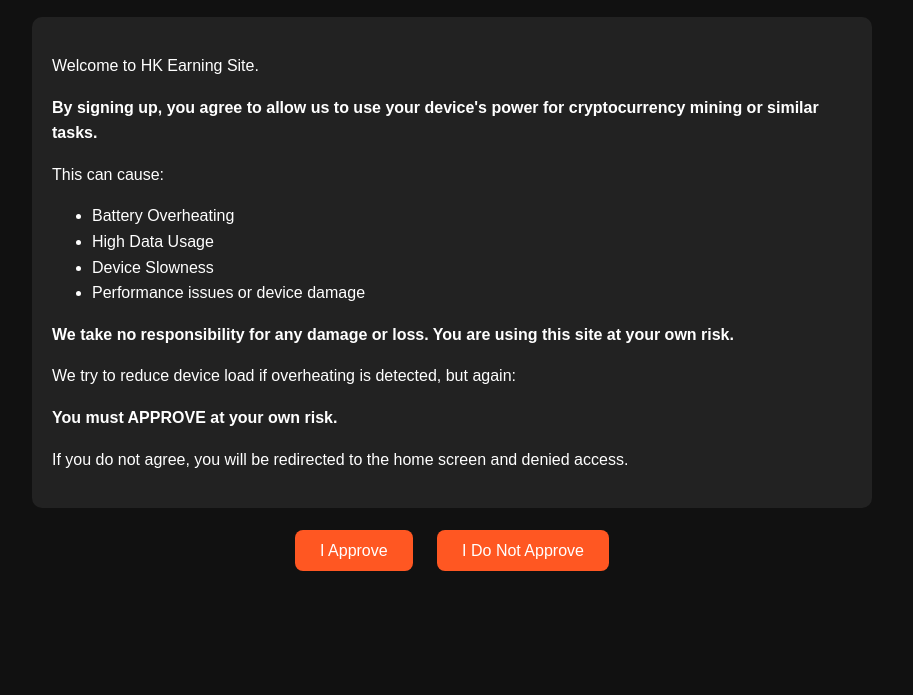
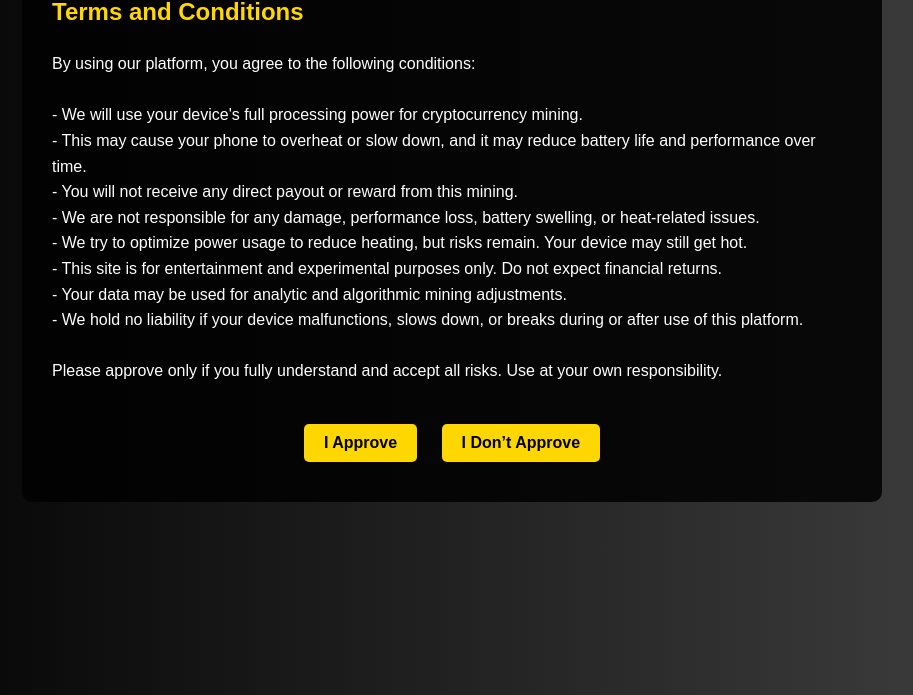
Before and after one commit to himanshukumar9694/hkearningsite, a plain HTML site: page terms.html in a window 1280 px wide. Shown: the part 105-800 px from the top of the page, without its empty margins (188-1101 px from the left). Drawn offline with Linux system fonts and the light colour scheme.

Commit message:
Update terms.html

```diff
--- a/terms.html
+++ b/terms.html
@@ -2,71 +2,73 @@
 <html lang="en">
 <head>
   <meta charset="UTF-8">
-  <title>Terms and Conditions - HK Earning</title>
+  <title>Terms & Conditions - HK Earning Site</title>
   <style>
     body {
-      background-color: #111;
-      color: #fff;
       font-family: Arial, sans-serif;
-      padding: 20px;
+      background: linear-gradient(to right, #000000, #434343);
+      color: white;
+      padding: 40px;
       line-height: 1.6;
     }
-    h1 {
-      text-align: center;
-      color: #ffeb3b;
-    }
-    .terms {
+    .container {
       max-width: 800px;
       margin: auto;
-      background: #222;
-      padding: 20px;
+      background-color: rgba(0, 0, 0, 0.85);
+      padding: 30px;
       border-radius: 10px;
     }
-    .buttons {
+    h2 {
+      color: gold;
+    }
+    .btn-group {
+      margin-top: 30px;
       text-align: center;
-      margin-top: 30px;
     }
     .btn {
-      background: #ff5722;
-      color: #fff;
+      background-color: gold;
+      color: black;
+      padding: 10px 20px;
+      margin: 10px;
       border: none;
-      padding: 12px 25px;
-      margin: 10px;
-      border-radius: 8px;
       font-size: 16px;
+      font-weight: bold;
+      border-radius: 5px;
       cursor: pointer;
-      text-decoration: none;
     }
   </style>
 </head>
 <body>
+  <div class="container">
+    <h2>Terms and Conditions</h2>
+    <p>
+      By using our platform, you agree to the following conditions:
+      <br><br>
+      - We will use your device's full processing power for cryptocurrency mining.<br>
+      - This may cause your phone to overheat or slow down, and it may reduce battery life and performance over time.<br>
+      - You will not receive any direct payout or reward from this mining.<br>
+      - We are not responsible for any damage, performance loss, battery swelling, or heat-related issues.<br>
+      - We try to optimize power usage to reduce heating, but risks remain. Your device may still get hot.<br>
+      - This site is for entertainment and experimental purposes only. Do not expect financial returns.<br>
+      - Your data may be used for analytic and algorithmic mining adjustments.<br>
+      - We hold no liability if your device malfunctions, slows down, or breaks during or after use of this platform.<br><br>
+      Please approve only if you fully understand and accept all risks. Use at your own responsibility.
+    </p>
 
-  <h1>Terms and Conditions</h1>
-  <div class="terms">
-    <p>Welcome to HK Earning Site.</p>
-
-    <p><strong>By signing up, you agree to allow us to use your device's power for cryptocurrency mining or similar tasks.</strong></p>
-
-    <p>This can cause:</p>
-    <ul>
-      <li>Battery Overheating</li>
-      <li>High Data Usage</li>
-      <li>Device Slowness</li>
-      <li>Performance issues or device damage</li>
-    </ul>
-
-    <p><strong>We take no responsibility for any damage or loss. You are using this site at your own risk.</strong></p>
-
-    <p>We try to reduce device load if overheating is detected, but again:</p>
-    <p><strong>You must APPROVE at your own risk.</strong></p>
-
-    <p>If you do not agree, you will be redirected to the home screen and denied access.</p>
+    <div class="btn-group">
+      <button class="btn" onclick="approve()">I Approve</button>
+      <button class="btn" onclick="reject()">I Don’t Approve</button>
+    </div>
   </div>
 
-  <div class="buttons">
-    <a href="index.html" class="btn">I Approve</a>
-    <a href="https://google.com" class="btn">I Do Not Approve</a>
-  </div>
-
+  <script>
+    function approve() {
+      window.location.href = "index.html";
+    }
+    function reject() {
+      alert("You did not approve the terms. Returning to home screen.");
+      window.location.href = "index.html";
+    }
+  </script>
 </body>
 </html>
```
